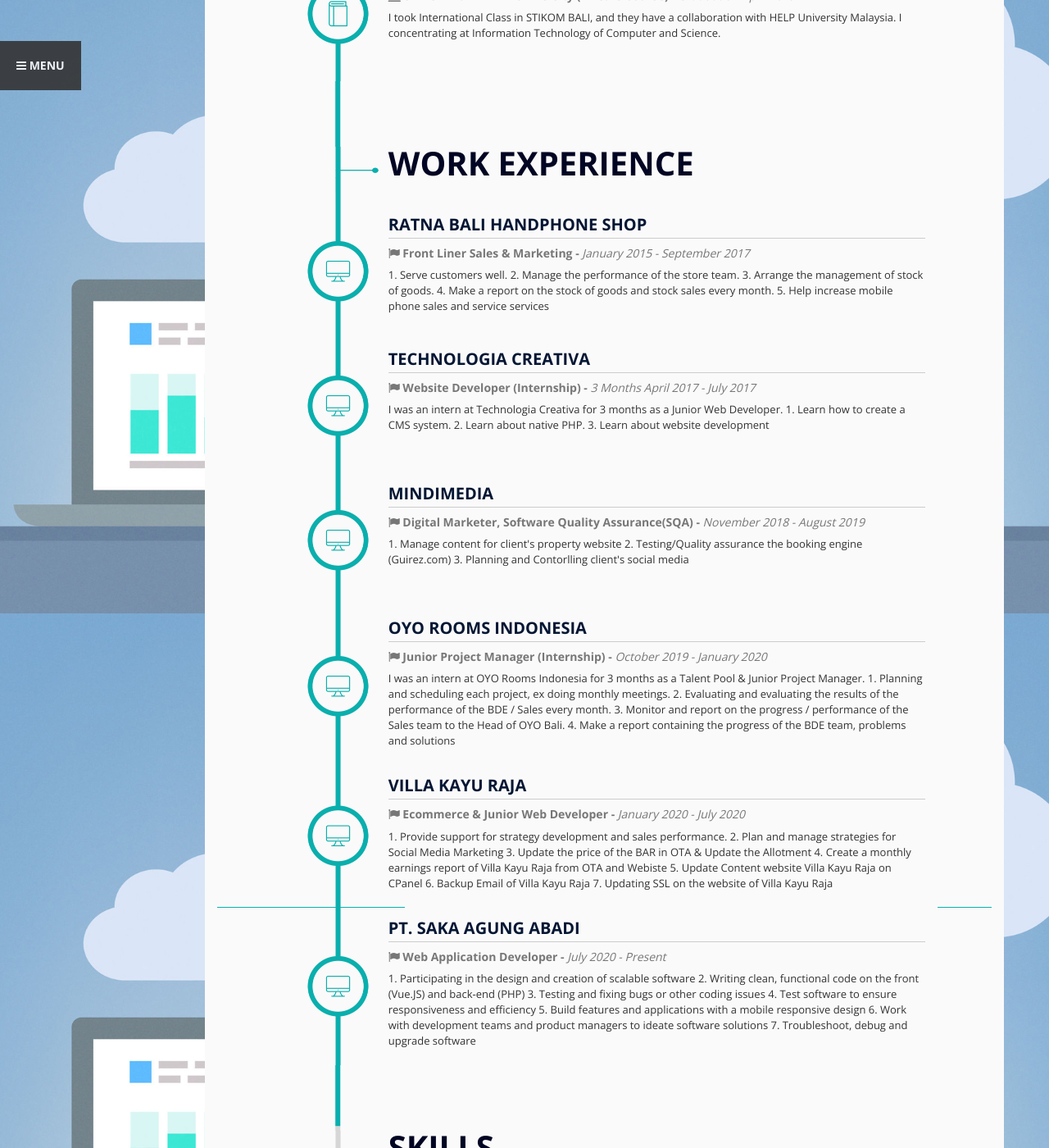
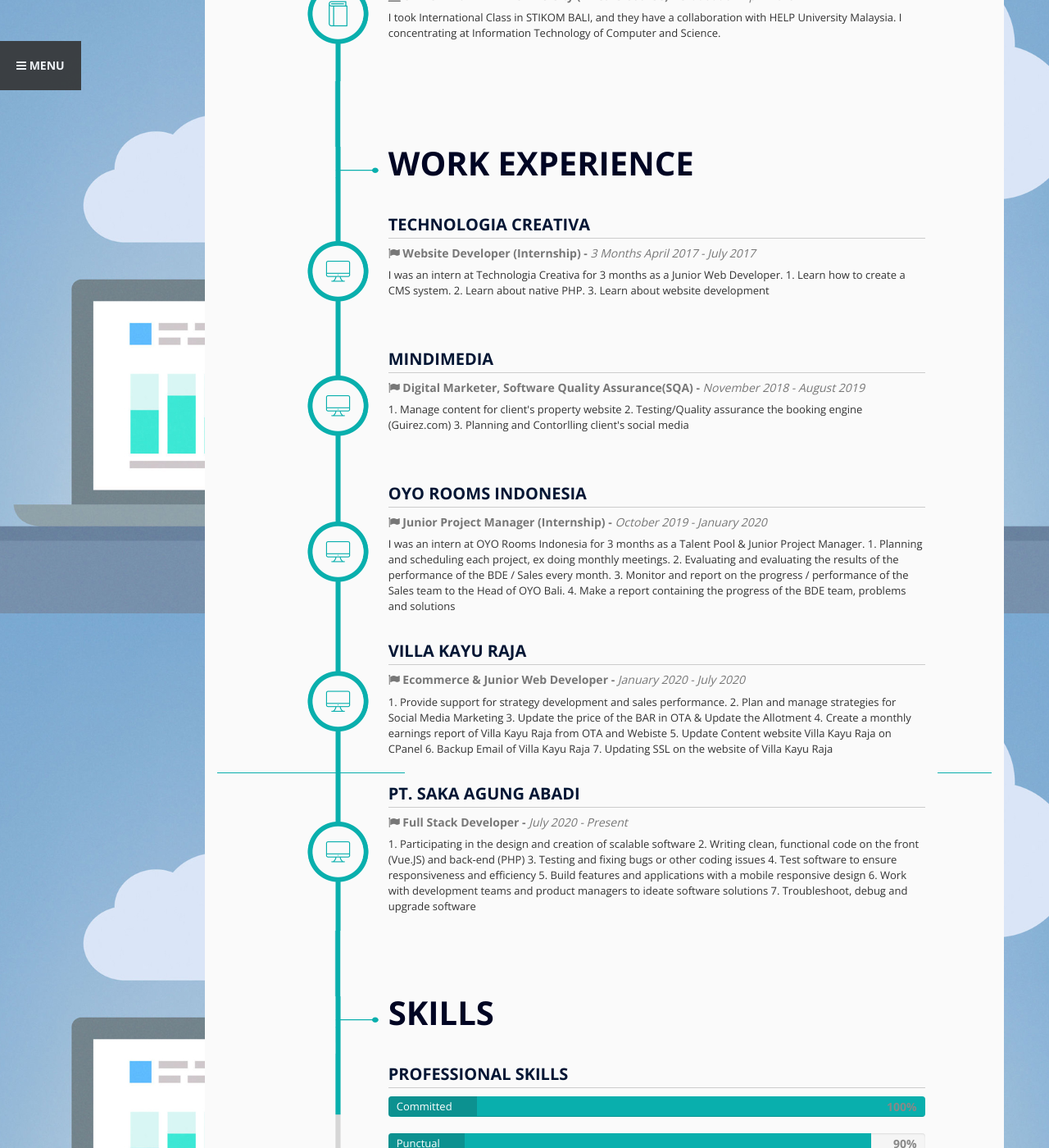
Before and after one commit to andikajayaw/andikajayaw.github.io, a Jekyll site: the page built from index.md, in a window 1280 px wide and 1400 px high, scrolled down 1052 px. Shown: the whole window at 82% size. Built offline with Jekyll 4.4.1, drawn with Linux system fonts in a browser that asks for light colours; nearby versions of some CDN libraries; a script that is not in the unit is left out; some of the changed text lies outside the part shown.

```diff
--- a/_config.yml
+++ b/_config.yml
@@ -33,8 +33,9 @@ born: 15 November 1996 - Denpasar - Bali, Indonesia
 email: andikajayawiguna@gmail.com
 facebook: https://facebook.com/andikajayawiguna
 twitter: https://twitter.com/andikajayaw
-instagram: https://www.instagram.com/andikajayaw/
-linkedin: https://www.linkedin.com/in/andika-jaya-wiguna-b67435164/
+instagram: https://instagram.com/andikajayaw/
+linkedin: https://linkedin.com/in/andikajayaw
+github: https://github.com/andikajayaw
 
 
 #CV
--- a/_data/experience.yml
+++ b/_data/experience.yml
@@ -1,12 +1,3 @@
-- job: Front Liner Sales & Marketing
-  duration: January 2015 - September 2017
-  company: Ratna Bali Handphone Shop
-  desc: 1. Serve customers well.
-        2. Manage the performance of the store team.
-        3. Arrange the management of stock of goods.
-        4. Make a report on the stock of goods and stock sales every month.
-        5. Help increase mobile phone sales and service services
-
 - job: Website Developer (Internship)
   duration: 3 Months April 2017 - July 2017
   company: Technologia Creativa
@@ -42,7 +33,7 @@
         6. Backup Email of Villa Kayu Raja
         7. Updating SSL on the website of Villa Kayu Raja
 
-- job: Web Application Developer
+- job: Full Stack Developer
   duration: July 2020 - Present
   company: PT. Saka Agung Abadi
   desc: 1. Participating in the design and creation of scalable software
--- a/_includes/sections/_profile.html
+++ b/_includes/sections/_profile.html
@@ -119,6 +119,7 @@
                 <a href="{{ site.twitter }}" class="btn btn-default"><i class="fa fa-twitter"></i></a>
                 <a href="{{ site.linkedin }}" class="btn btn-default"><i class="fa fa-linkedin"></i></a>
                 <a href="{{ site.instagram}}" class="btn btn-default"><i class="fa fa-instagram"></i></a>
+                <a href="{{ site.github}}" class="btn btn-default"><i class="fa fa-github"></i></a>
                 <!-- <a href="#" class="btn btn-default"><i class="fa fa-paper-plane-o"></i></a> -->
                 <!-- /Content -->
             </div>
```
Also changed, not shown: _data/programmingSkills.yml (+9 -0 lines).
